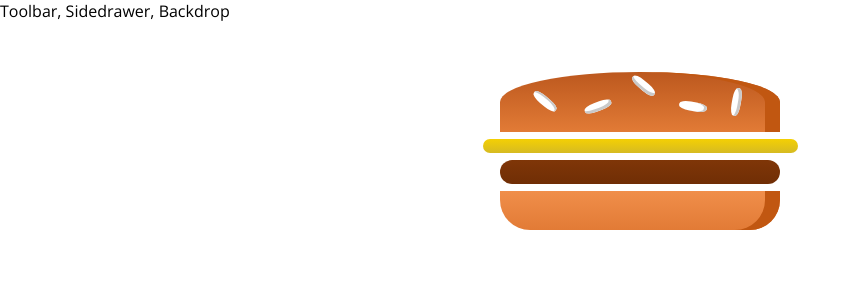
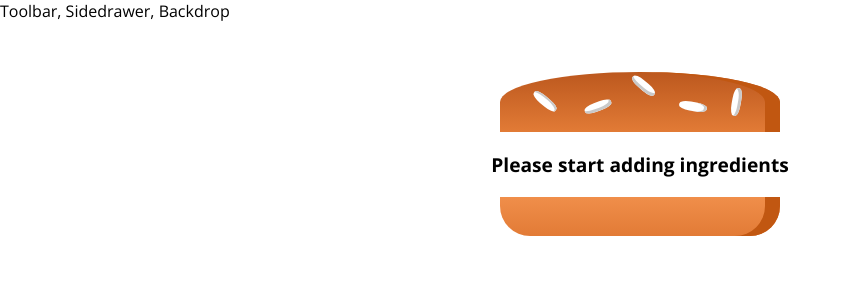
Before and after one commit to JiiB/React, a React app in the folder burgerbuilder/: page / in a window 1280 px wide. Shown: the top 300 px of the page, without its empty margins (0-861 px from the left). Built offline with nearby package versions, Linux system fonts and the light colour scheme.

Commit message:
calculating ingredients

```diff
--- a/burgerbuilder/src/components/Burger/Burger.js
+++ b/burgerbuilder/src/components/Burger/Burger.js
@@ -4,11 +4,24 @@
 
 const burger = (props) => {
 
+    let transformedIngredients = Object.keys(props.ingredients)
+    .map(igKey => {
+        return [...Array(props.ingredients[igKey])].map((_, i) => {
+            return <BurgerIngredient key={igKey + i} type={igKey}/>
+        });
+    })
+    .reduce((arr, el) => {
+        return arr.concat(el);
+    }, []);
+
+    if(transformedIngredients.length == 0) {
+        transformedIngredients = <p>Please start adding ingredients</p>
+    }
+
     return (
         <div className={classes.Burger}>
             <BurgerIngredient type="bread-top"/>
-            <BurgerIngredient type="cheese"/>
-            <BurgerIngredient type="meat"/>
+            {transformedIngredients}
             <BurgerIngredient type="bread-bottom"/>
         </div>
     );
--- a/burgerbuilder/src/containers/BurgerBuilder/BurgerBuilder.js
+++ b/burgerbuilder/src/containers/BurgerBuilder/BurgerBuilder.js
@@ -4,10 +4,19 @@
 
 class BurgerBuilder extends Component {
 
+    state = {
+        ingredients: {
+            salad: 0,
+            bacon: 0,
+            cheese: 0,
+            meat: 0
+        }
+    }
+
     render() {
         return (
             <Auxiliary>
-                <Burger />
+                <Burger ingredients={this.state.ingredients} />
             </Auxiliary>
         );
     }
```
